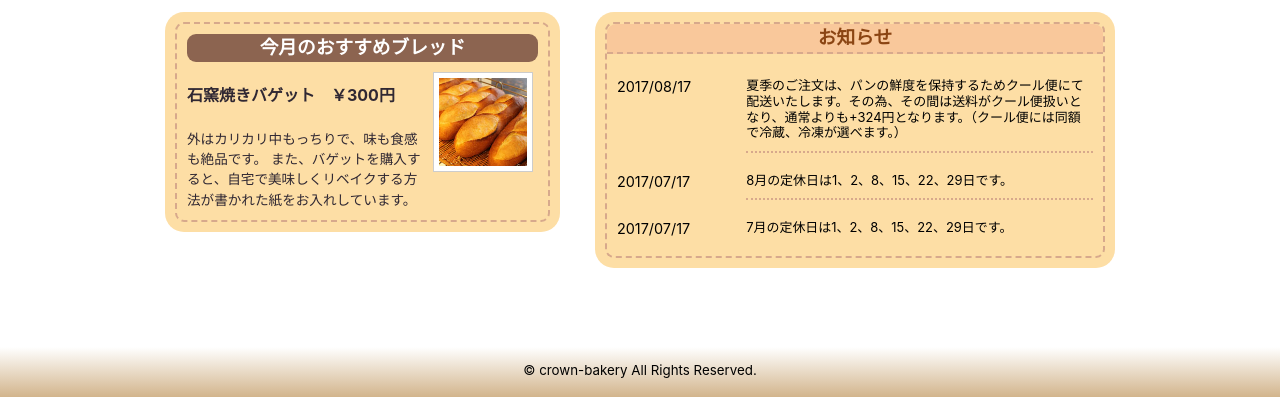
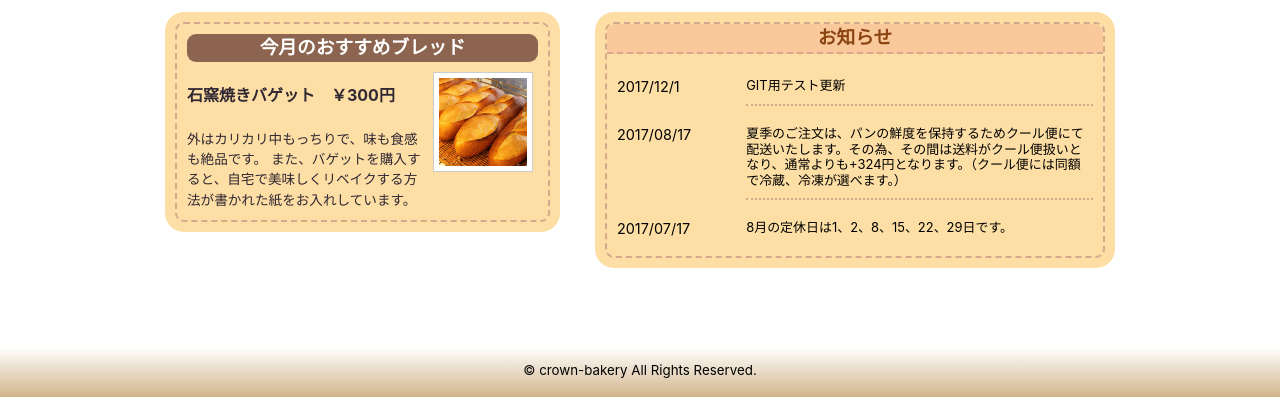
Before and after one commit to lovewave88/bakery, a plain HTML site: page index.html in a window 1280 px wide. Shown: the part 513-930 px from the top of the page. Drawn offline with Linux system fonts and the light colour scheme; a web font is replaced by a local one.

Commit message:
新着情報更新

```diff
--- a/index.html
+++ b/index.html
@@ -50,12 +50,13 @@
             <span class="recommend_news">
               <h3>お知らせ</h3>
               <dl>
+              <dt>2017/12/1</dt>
+              <dd>GIT用テスト更新</dd>
               <dt>2017/08/17</dt>
               <dd>夏季のご注文は、パンの鮮度を保持するためクール便にて配送いたします。その為、その間は送料がクール便扱いとなり、通常よりも+324円となります。（クール便には同額で冷蔵、冷凍が選べます。）</dd>
               <dt>2017/07/17</dt>
               <dd>8月の定休日は1、2、8、15、22、29日です。</dd>
-              <dt>2017/07/17</dt>
-              <dd>7月の定休日は1、2、8、15、22、29日です。</dd>
+
               </dl>
             </span>
       </section>
```
